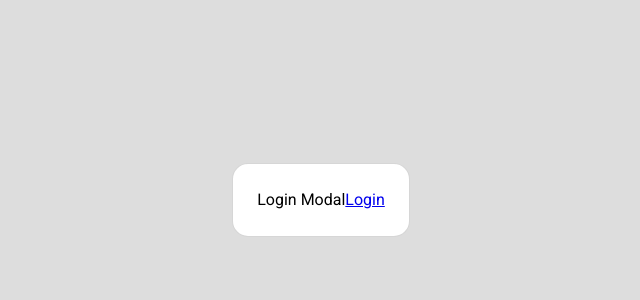
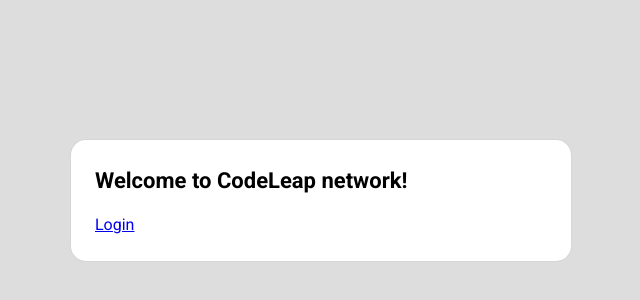
Before and after one commit to mutheusalmeida/codeleap-network, a React (Vite) app: page / in a window 1280 px wide. Shown: the part 200-500 px from the top of the page, without its empty margins (319-959 px from the left). Built offline with nearby package versions, Linux system fonts and the light colour scheme.

Commit message:
feat: add login form

```diff
--- a/src/components/base-modal/styles.ts
+++ b/src/components/base-modal/styles.ts
@@ -25,7 +25,6 @@
   border: 1px solid var(--gray-200);
   border-radius: 1em;
   width: max-content;
-  max-width: 100%;
+  max-width: calc(100vw - 1em);
   padding: 1.5em;
-  margin: 0 1em;
 `
--- a/src/pages/login/login.tsx
+++ b/src/pages/login/login.tsx
@@ -1,6 +1,7 @@
 import { Link } from 'react-router-dom'
 import { BaseModal } from '@/components/base-modal'
 import { useModal } from '@/hooks/use-modal'
+import { Title } from '@/style'
 
 import * as S from './styles'
 
@@ -8,15 +9,15 @@
   const { ref: loginModalRef } = useModal()
 
   return (
-    <S.LoginWrapper>
     <BaseModal
       ref={loginModalRef}
       defaultOpen
       hasOverlay={false}
     >
-        Login Modal
+      <S.LoginForm>
+        <Title>Welcome to CodeLeap network!</Title>
         <Link to='/home'>Login</Link>
+      </S.LoginForm>
     </BaseModal>
-    </S.LoginWrapper>
   )
 }
--- a/src/pages/login/styles.ts
+++ b/src/pages/login/styles.ts
@@ -1,3 +1,9 @@
 import styled from 'styled-components'
 
-export const LoginWrapper = styled.div``
+export const LoginForm = styled.form`
+  display: flex;
+  flex-direction: column;
+  gap: 1em;
+  width: 28.25em;
+  max-width: 100%;
+`
--- /dev/null
+++ b/src/style/index.ts
@@ -0,0 +1,5 @@
+import styled from 'styled-components'
+
+export const Title = styled.h1`
+  font-size: var(--md);
+`
```
Lines whose indentation alone changed are shown as unchanged.
